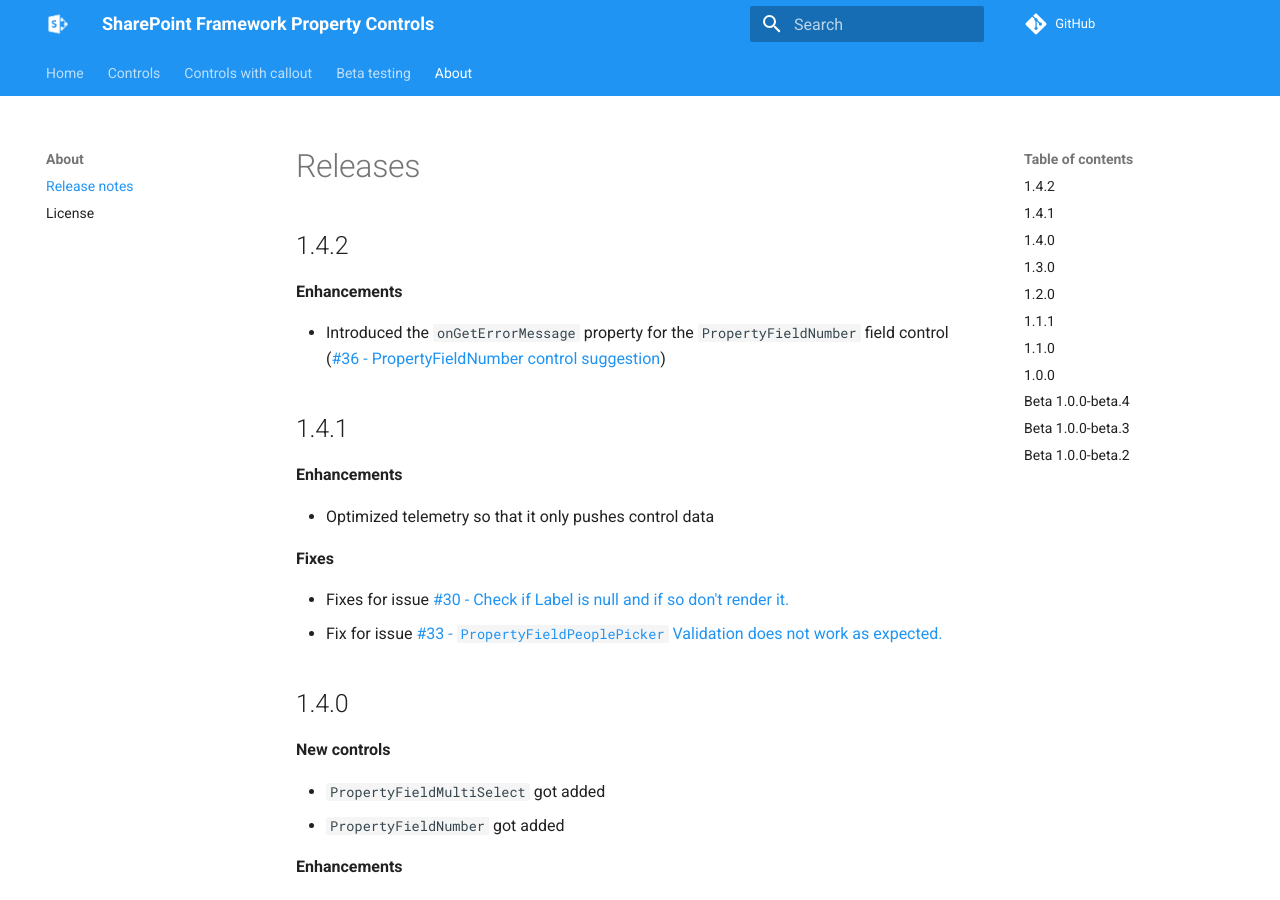
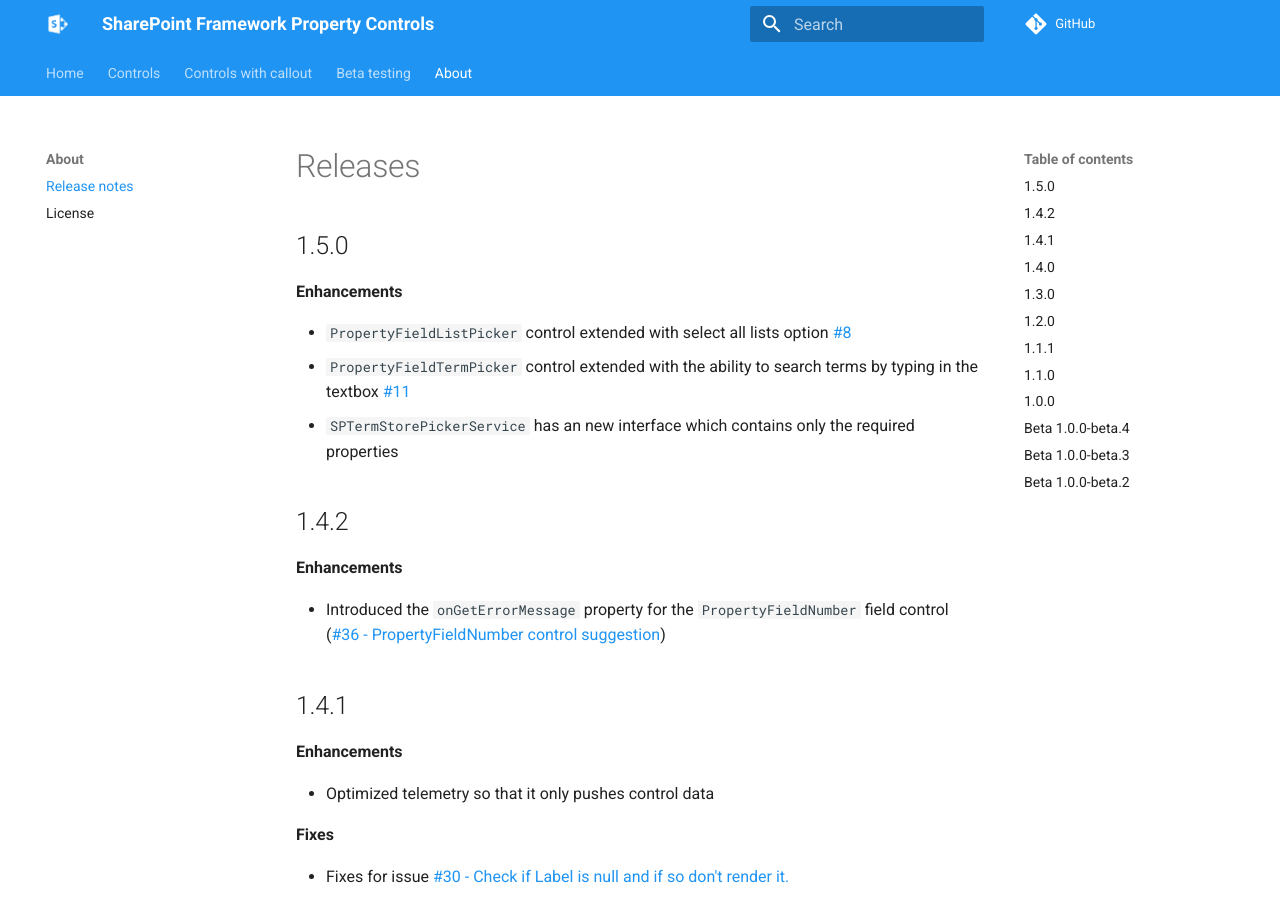
Before and after one commit to pnp/sp-dev-fx-property-controls, an MkDocs documentation site: the page built from docs/documentation/docs/about/release-notes.md, in a window 1280 px wide and 900 px high. Built offline with MkDocs 1.6.1 and Material for MkDocs 9.7.7, drawn with Linux system fonts in a browser that asks for light colours; comment, search, counter and statistics services are not loaded; old or Windows-style settings are respelled for this version of MkDocs.

Commit message:
Changelog updates

```diff
--- a/docs/documentation/docs/about/release-notes.md
+++ b/docs/documentation/docs/about/release-notes.md
@@ -1,4 +1,12 @@
 # Releases
+
+## 1.5.0
+
+**Enhancements**
+
+- `PropertyFieldListPicker` control extended with select all lists option [#8](https://github.com/SharePoint/sp-dev-fx-property-controls/issues/8)
+- `PropertyFieldTermPicker` control extended with the ability to search terms by typing in the textbox [#11](https://github.com/SharePoint/sp-dev-fx-property-controls/issues/11)
+- `SPTermStorePickerService` has an new interface which contains only the required properties
 
 ## 1.4.2
 
```
Also changed, not shown: CHANGELOG.md.
